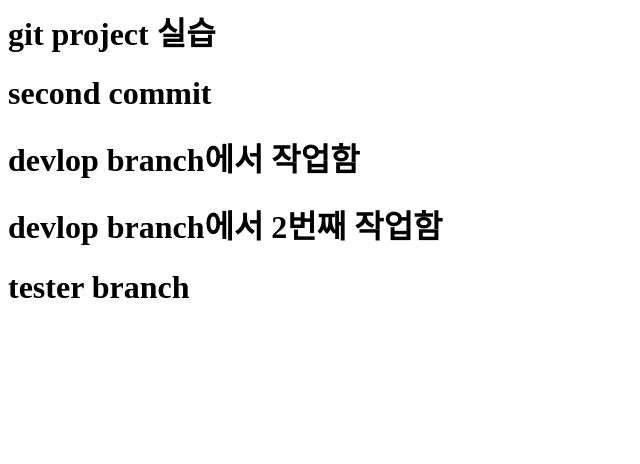
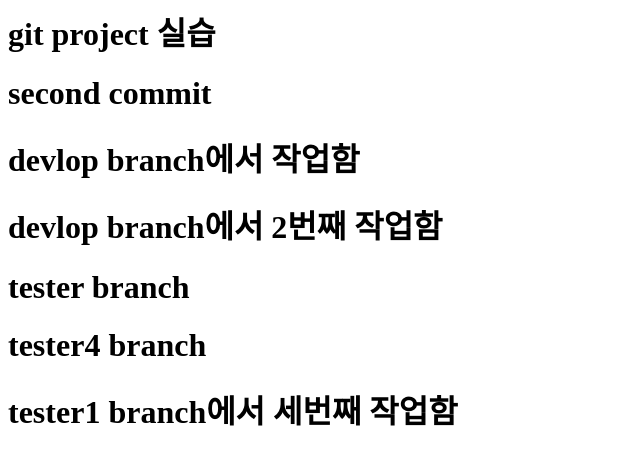
Before and after one commit to jsy011016/oss_1, a plain HTML site: page index.html in a window 1280 px wide. Shown: the whole page, without its empty margins (0-640 px from the left). Drawn offline with Linux system fonts and the light colour scheme.

Commit message:
tester1 commit3

```diff
--- a/index.html
+++ b/index.html
@@ -10,5 +10,7 @@
         <h1> devlop branch에서 2번째 작업함</h1>
 
         <h1> tester branch</h1>
+        <h1> tester4 branch</h1>
+        <h1>tester1 branch에서 세번째 작업함</h1>
     </body>
 </html>
```
